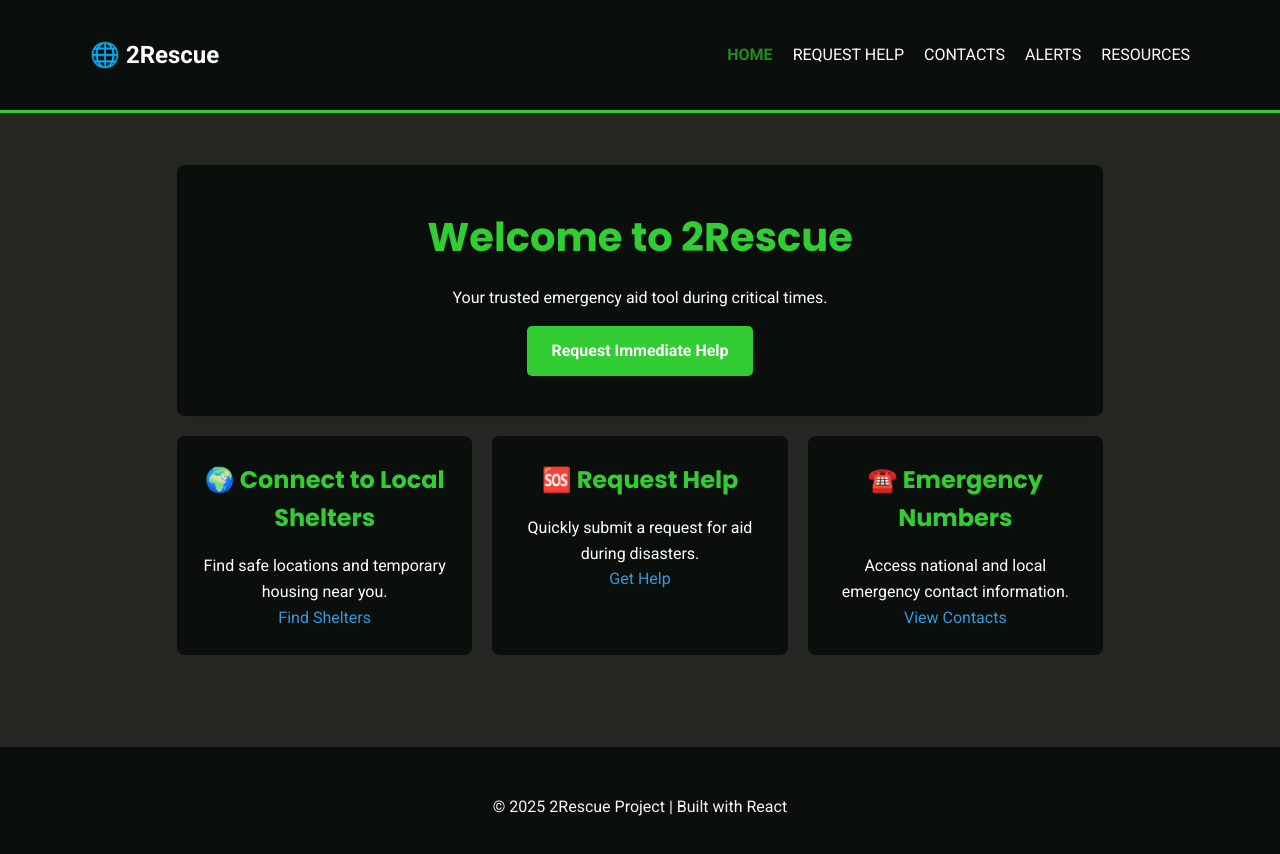
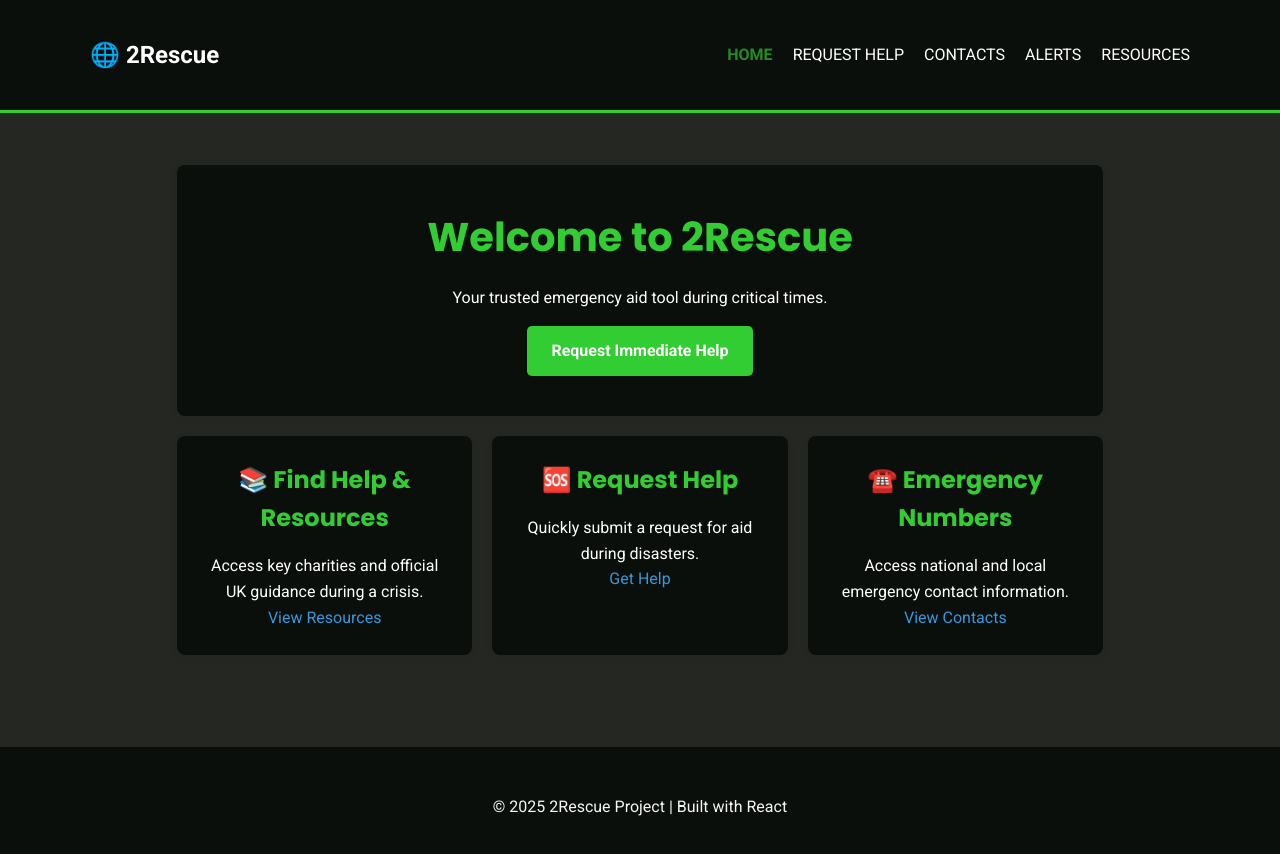
Before and after one commit to amiraTech/2Rescue, a React (Vite) app in the folder 2rescue/: page / in a window 1280 px wide. Shown: the top 854 px of the page. Built offline with nearby package versions, Linux system fonts and the light colour scheme; no server answers.

Commit message:
17/07/2025

```diff
--- a/2rescue/src/App.css
+++ b/2rescue/src/App.css
@@ -1,5 +1,6 @@
 body {
   background-color: #242722;
+  height: 100%;
 }
 
 /* This ensure that the container is positioned to be at the center */
--- a/2rescue/src/pages/HomePage.jsx
+++ b/2rescue/src/pages/HomePage.jsx
@@ -20,9 +20,9 @@ function HomePage({ alerts }) {
 
       <div className="features">
         <div className="feature-item">
-            <h3>🌍 Connect to Local Shelters</h3>
-            <p>Find safe locations and temporary housing near you.</p>
-            <Link to="/shelters">Find Shelters</Link>
+            <h3>📚 Find Help & Resources</h3>
+            <p>Access key charities and official UK guidance during a crisis.</p>
+            <Link to="/resources">View Resources</Link>
         </div>
         <div className="feature-item">
             <h3>🆘 Request Help</h3>
```
